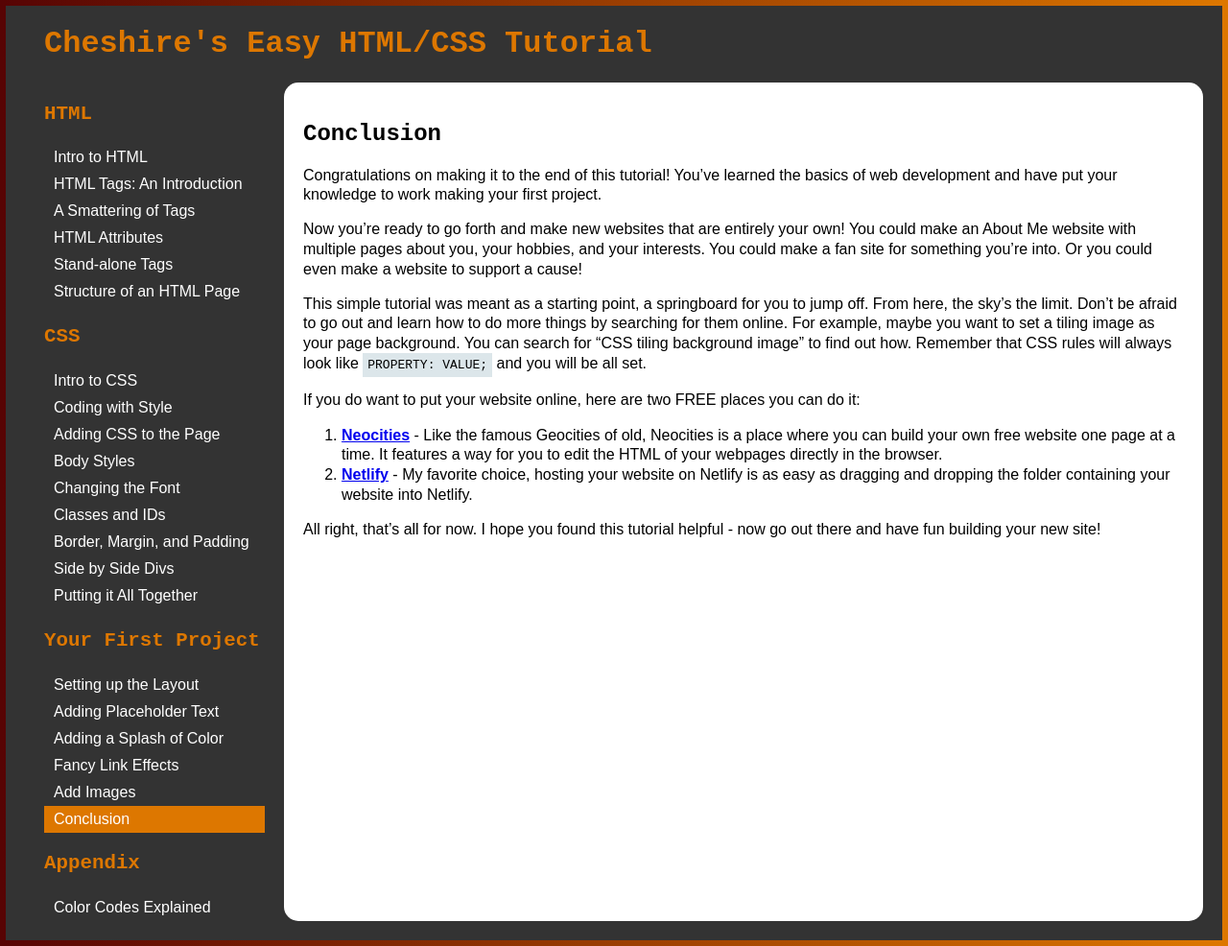
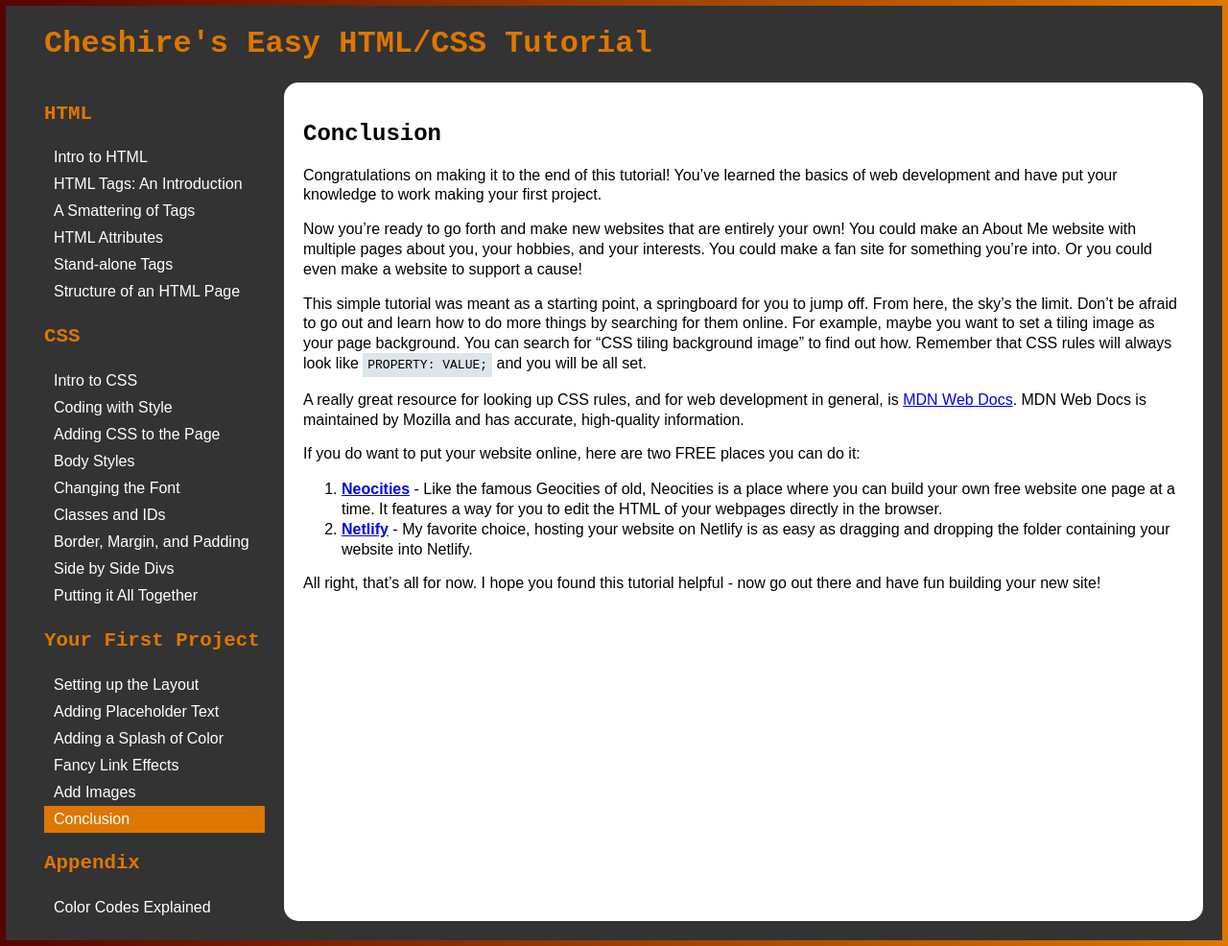
Before and after one commit to cheryllium/easy-html-css, a Jekyll site: the page built from _lessons/21-conclusion.md, in a window 1280 px wide. Shown: the whole page at 96% size. Built offline with Jekyll 4.4.1, drawn with Linux system fonts in a browser that asks for light colours.

Commit message:
Small edits

```diff
--- a/_lessons/21-conclusion.md
+++ b/_lessons/21-conclusion.md
@@ -10,6 +10,8 @@ Now you're ready to go forth and make new websites that are entirely your own! Y
 
 This simple tutorial was meant as a starting point, a springboard for you to jump off. From here, the sky's the limit. Don't be afraid to go out and learn how to do more things by searching for them online. For example, maybe you want to set a tiling image as your page background. You can search for "CSS tiling background image" to find out how. Remember that CSS rules will always look like `PROPERTY: VALUE;` and you will be all set.
 
+A really great resource for looking up CSS rules, and for web development in general, is [MDN Web Docs](https://developer.mozilla.org/en-US/). MDN Web Docs is maintained by Mozilla and has accurate, high-quality information.
+
 If you do want to put your website online, here are two FREE places you can do it:
 
 1. **[Neocities](https://neocities.org/)** - Like the famous Geocities of old, Neocities is a place where you can build your own free website one page at a time. It features a way for you to edit the HTML of your webpages directly in the browser.
```
Also changed, not shown: _lessons/16-setting-up-the-layout.md (+1 -1 lines), _lessons/17-adding-placeholder-text.md (+1 -1 lines), _lessons/18-adding-some-color.md (+1 -1 lines), _lessons/19-fancy-link-effects.md (+2 -0 lines).
